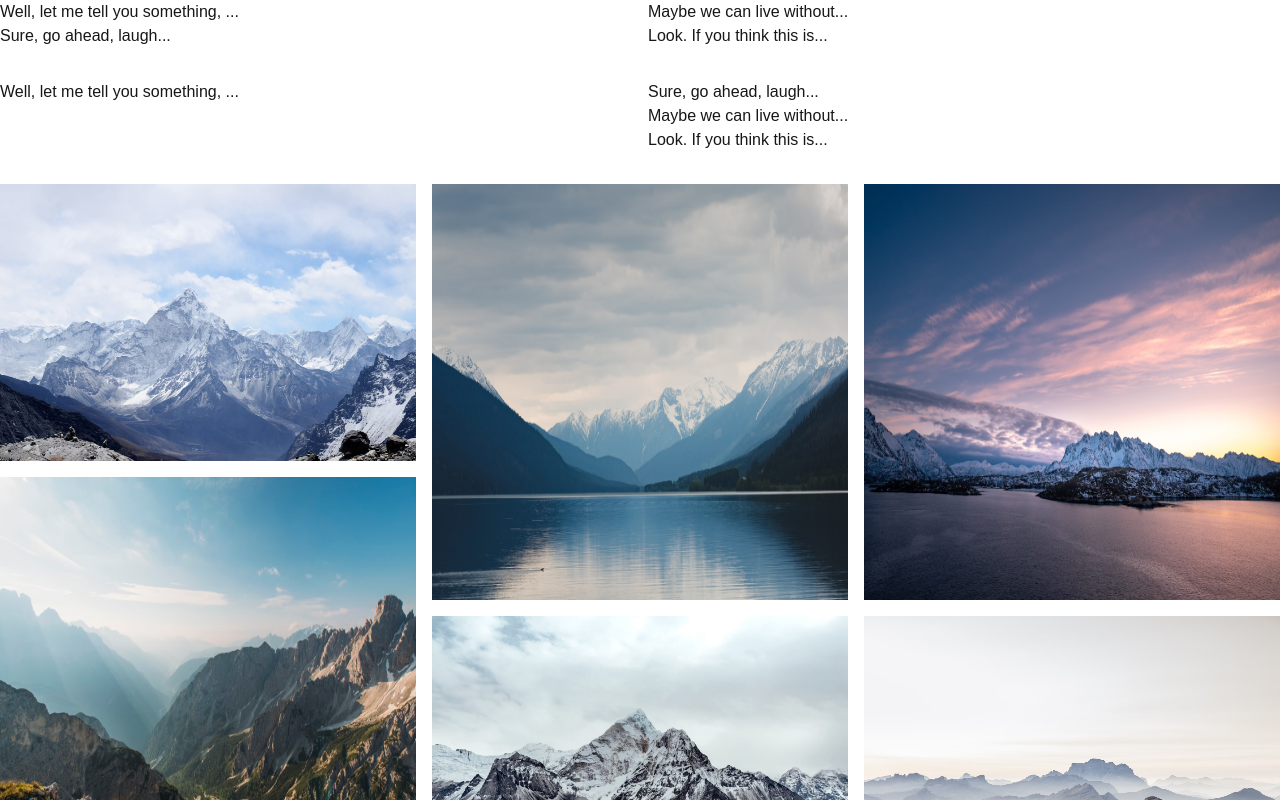
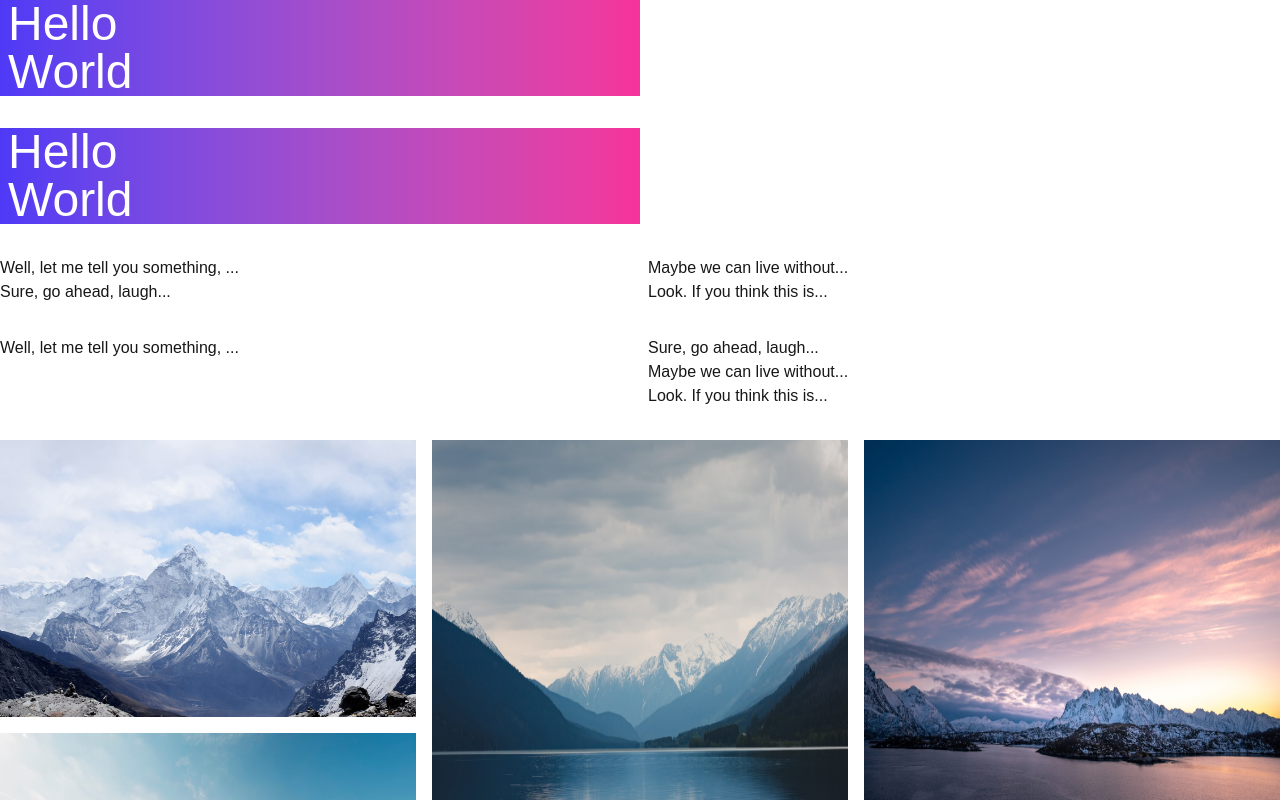
Before and after one commit to congle-engineer/tailwindcss, a Next.js app: page / in a window 1280 px wide. Shown: the top 800 px of the page. Built offline with nearby package versions, Linux system fonts and the light colour scheme.

Commit message:
box-decoration

```diff
--- a/app/page.tsx
+++ b/app/page.tsx
@@ -3,6 +3,18 @@ import Image from "next/image";
 export default function Home() {
   return (
     <div className="space-y-8">
+      <div className="w-1/2 box-decoration-slice bg-linear-to-r from-indigo-600 to-pink-500 px-2 text-white text-5xl">
+        Hello
+        <br />
+        World
+      </div>
+
+      <div className="w-1/2 box-decoration-clone bg-linear-to-r text-5xl from-indigo-600 to-pink-500 px-2 text-white">
+        Hello
+        <br />
+        World
+      </div>
+
       <div className="columns-2">
         <p className="break-inside-avoid-column">
           Well, let me tell you something, ...
```
